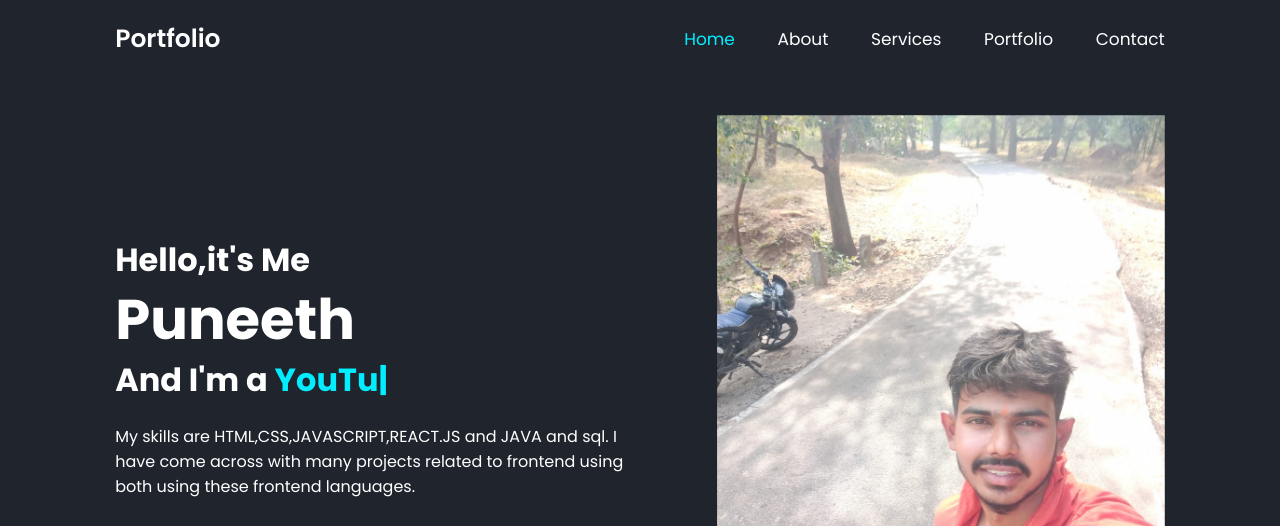
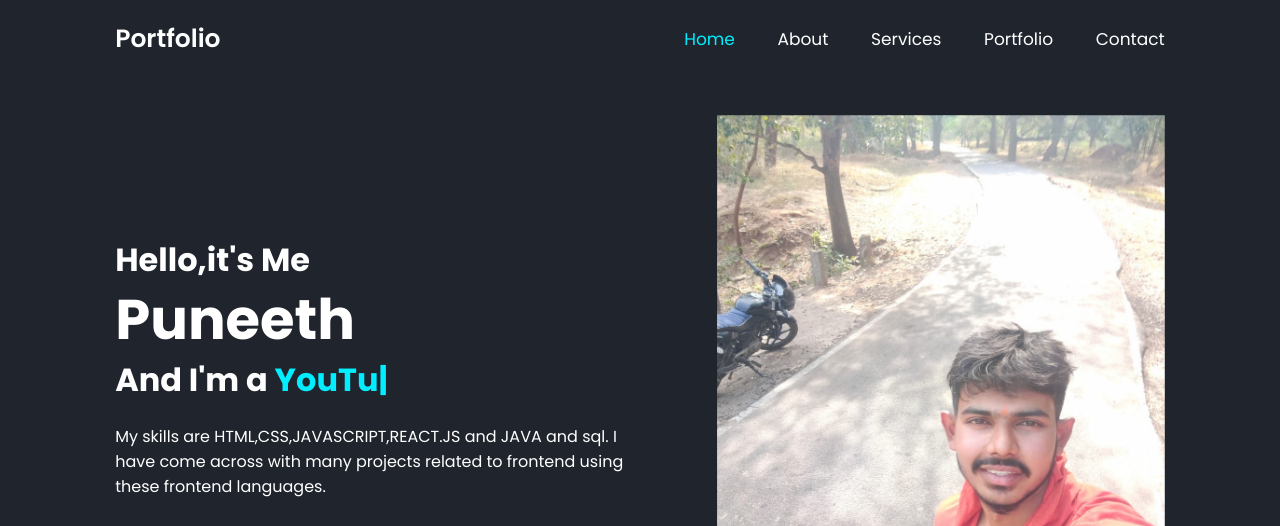
Before and after one commit to Puneeth-Star/Portfolio, a plain HTML site: page Portfolio/index.html in a window 1280 px wide. Shown: the top 526 px of the page. Drawn offline with nearby package versions, Linux system fonts and the light colour scheme.

Commit message:
Update index.html

```diff
--- a/Portfolio/index.html
+++ b/Portfolio/index.html
@@ -26,7 +26,7 @@
             <h3>Hello,it's Me</h3>
             <h1>Puneeth</h1>
             <h3>And I'm a <span class="multiple-text"></span></h3>
-            <p>My skills are HTML,CSS,JAVASCRIPT,REACT.JS and JAVA and sql. I have come across with many projects related to frontend using both using these frontend languages.  </p>
+            <p>My skills are HTML,CSS,JAVASCRIPT,REACT.JS and JAVA and sql. I have come across with many projects related to frontend using  these frontend languages.  </p>
             <div class="social-media">
                 <a href="#"><i class='bx bx-menu'></i></a>
                 <a href="#"><i class='bx bxl-twitter'></i></a>
```
